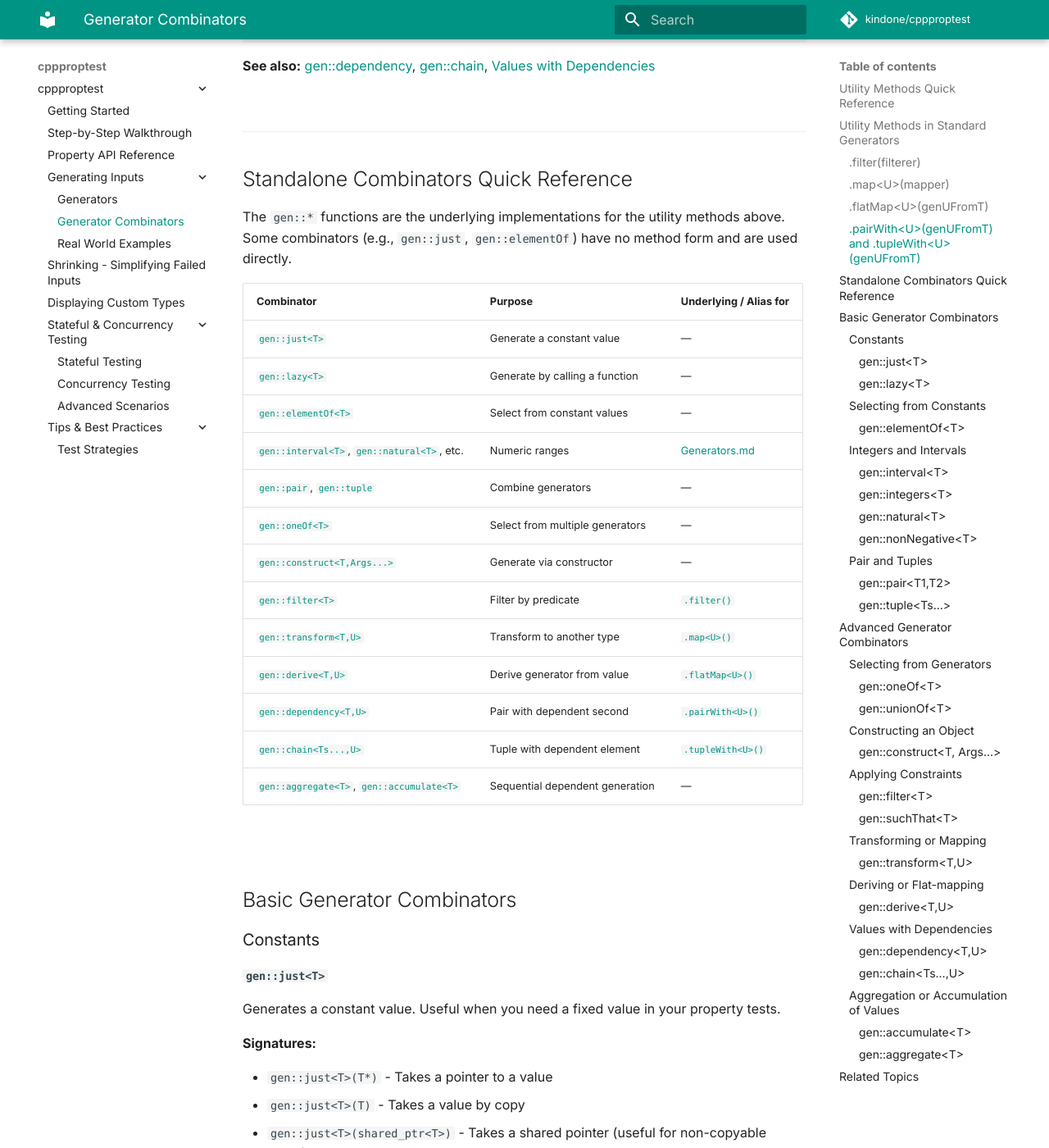
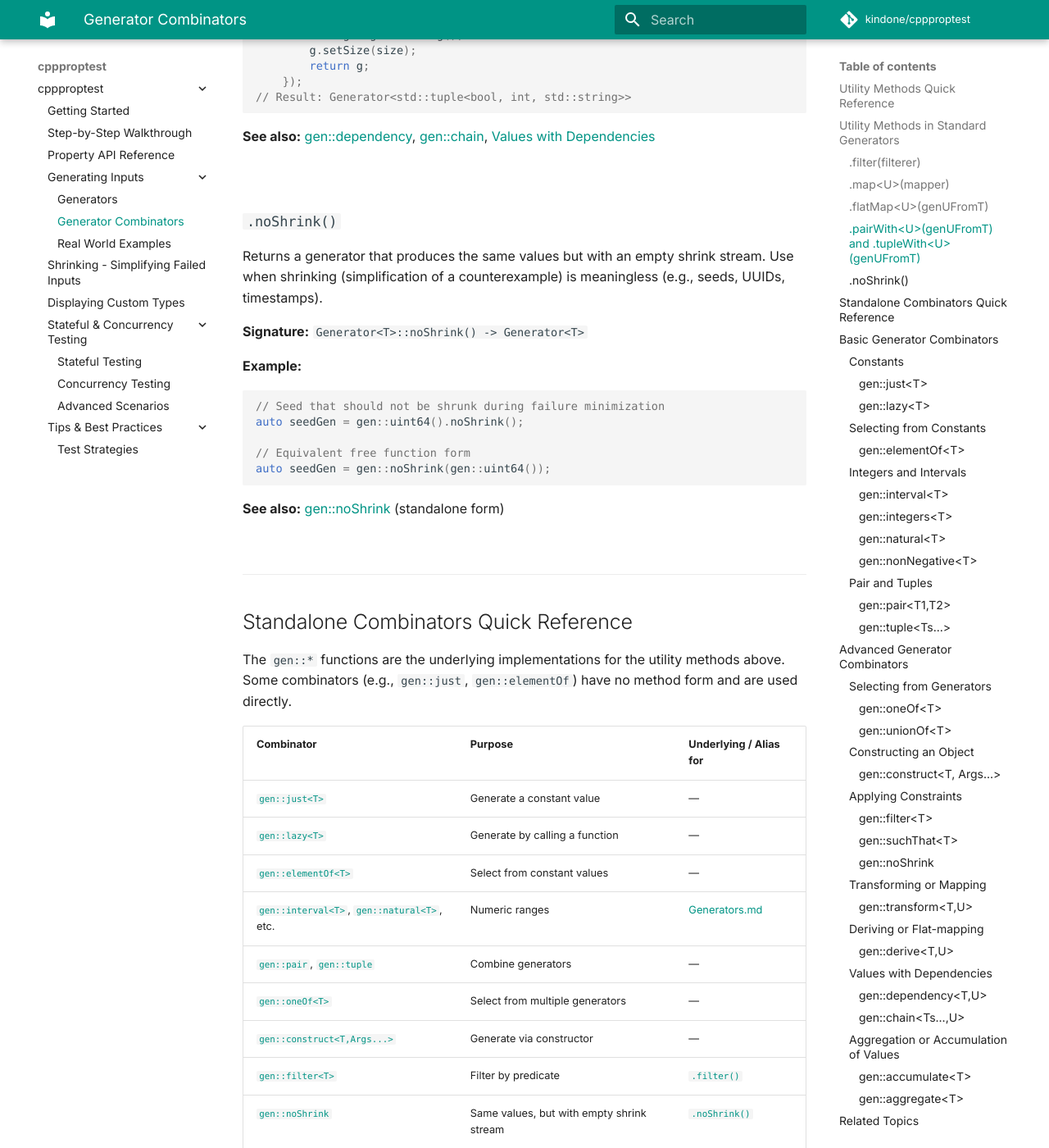
Before and after one commit to kindone/cppproptest2, an MkDocs documentation site: the page built from docs/Combinators.md, in a window 1280 px wide and 1400 px high, scrolled down 3966 px. Shown: the whole window at 82% size. Built offline with MkDocs 1.6.1 and Material for MkDocs 9.7.7, drawn with Linux system fonts in a browser that asks for light colours; some web fonts are replaced; comment, search, counter and statistics services are not loaded; some of the changed text lies outside the part shown.

Commit message:
feat: .noShrink and gen::noShrink
it's sometimes useful to disable shrinking for a generator
since the complexity of a value is meaningless
e.g. random seeds, UUIDs

````diff
--- a/docs/Combinators.md
+++ b/docs/Combinators.md
@@ -19,6 +19,7 @@ Call these on any generator object (e.g., `gen::int32()`, `gen::string()`, `Arbi
 | [`.flatMap<U>(genUFromT)`](#flatmapugenufromt) | Derive a new generator based on each value | `gen::interval(1,10).flatMap<std::string>([](int n) { auto g = gen::string(); g.setSize(n); return g; })` |
 | [`.pairWith<U>(genUFromT)`](#pairwithugenufromt-and-tuplewithugenufromt) | Generate a pair where second element depends on first | `gen::interval(1,100).pairWith<std::vector<int>>([](int n) { auto g = gen::vector<int>(); g.setSize(n); return g; })` |
 | [`.tupleWith<U>(genUFromT)`](#pairwithugenufromt-and-tuplewithugenufromt) | Chain dependent generators into a tuple | `gen::boolean().tupleWith<int>([](bool b) { return b ? gen::interval(0,50) : gen::interval(51,100); })` |
+| [`.noShrink()`](#noshrink) | Same values, but with empty shrink stream (for seeds, UUIDs, timestamps) | `gen::uint64().noShrink()` |
 
 &nbsp;
 
@@ -154,6 +155,26 @@ auto complexGen = gen::boolean()
 
 &nbsp;
 
+### `.noShrink()`
+
+Returns a generator that produces the same values but with an empty shrink stream. Use when shrinking (simplification of a counterexample) is meaningless (e.g., seeds, UUIDs, timestamps).
+
+**Signature:** `Generator<T>::noShrink() -> Generator<T>`
+
+**Example:**
+
+```cpp
+// Seed that should not be shrunk during failure minimization
+auto seedGen = gen::uint64().noShrink();
+
+// Equivalent free function form
+auto seedGen = gen::noShrink(gen::uint64());
+```
+
+**See also:** [gen::noShrink](#gennoshrink) (standalone form)
+
+&nbsp;
+
 ---
 
 ## Standalone Combinators Quick Reference
@@ -170,6 +191,7 @@ The `gen::*` functions are the underlying implementations for the utility method
 | [`gen::oneOf<T>`](#genoneoft) | Select from multiple generators | — |
 | [`gen::construct<T,Args...>`](#genconstructt-args) | Generate via constructor | — |
 | [`gen::filter<T>`](#genfiltert) | Filter by predicate | [`.filter()`](#filterfilterer) |
+| [`gen::noShrink`](#gennoshrink) | Same values, but with empty shrink stream | [`.noShrink()`](#noshrink) |
 | [`gen::transform<T,U>`](#gentransformtu) | Transform to another type | [`.map<U>()`](#mapumapper) |
 | [`gen::derive<T,U>`](#genderivetu) | Derive generator from value | [`.flatMap<U>()`](#flatmapugenufromt) |
 | [`gen::dependency<T,U>`](#gendependencytu) | Pair with dependent second | [`.pairWith<U>()`](#pairwithugenufromt-and-tuplewithugenufromt) |
@@ -458,6 +480,20 @@ auto positiveGen = gen::filter<int>(gen::int32(), [](const int& num) {
 
 Alias of `gen::filter<T>`.
 
+#### `gen::noShrink`
+
+Wraps a generator to produce the same values but with an empty shrink stream. Use when shrinking is meaningless (e.g., seeds, UUIDs, timestamps). Equivalent to [`.noShrink()`](#noshrink).
+
+**Signature:** `gen::noShrink(gen) -> Generator<T>`
+
+**Example:**
+
+```cpp
+// Seed that should not be shrunk during failure minimization
+auto seedGen = gen::noShrink(gen::uint64());
+// Equivalent to: gen::uint64().noShrink()
+```
+
 **See also:** [CustomGenerator.md](CustomGenerator.md) for creating generators with built-in constraints
 
 ### Transforming or Mapping
````
Also changed, not shown: docs/Generators.md (+1 -0 lines), 6 other files.
